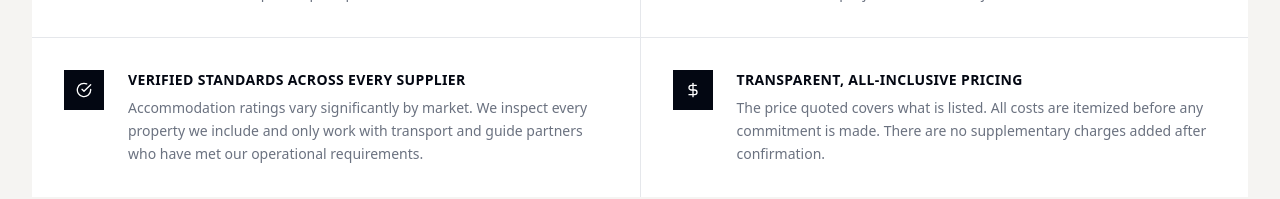
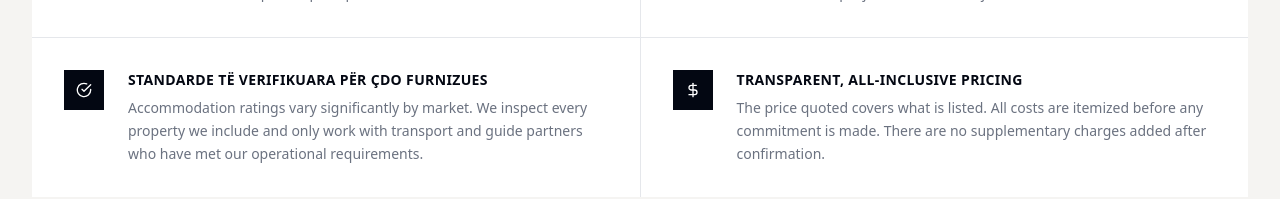
Before and after one commit to bla-mamba/univers-agency-finished, a React (Vite) app: page /about in a window 1280 px wide. Shown: the part 1701-1900 px from the top of the page. Built offline with nearby package versions, Linux system fonts and the light colour scheme; no server answers; the database is empty.

Commit message:
Updated AboutPage.tsx

```diff
--- a/src/pages/AboutPage.tsx
+++ b/src/pages/AboutPage.tsx
@@ -50,7 +50,7 @@ const whyChooseUs = [
 },
  {
  icon: CheckCircle,
- title:'Verified standards across every supplier',
+ title:'Standarde të verifikuara për çdo furnizues',
  description:
 'Accommodation ratings vary significantly by market. We inspect every property we include and only work with transport and guide partners who have met our operational requirements.',
 },
```
